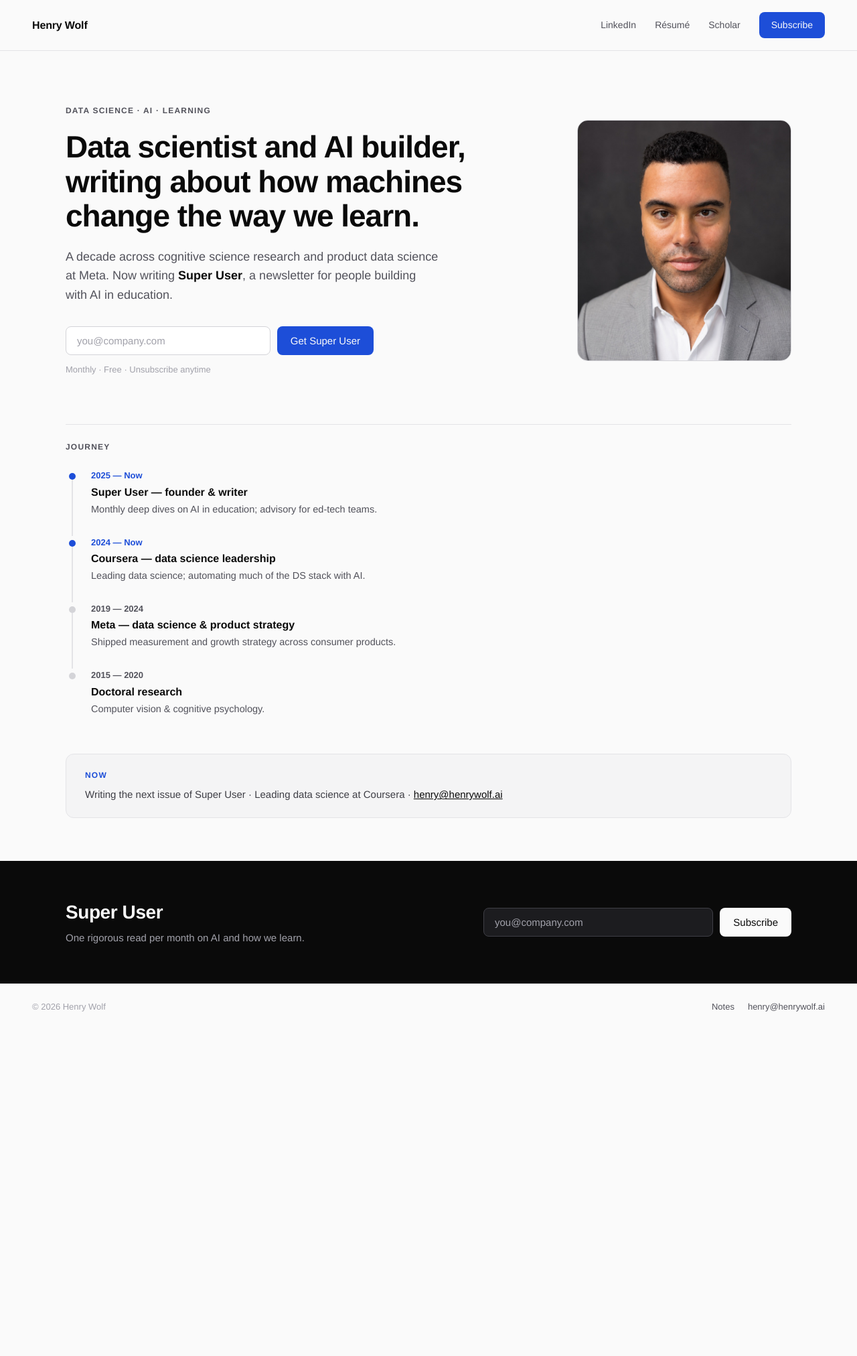
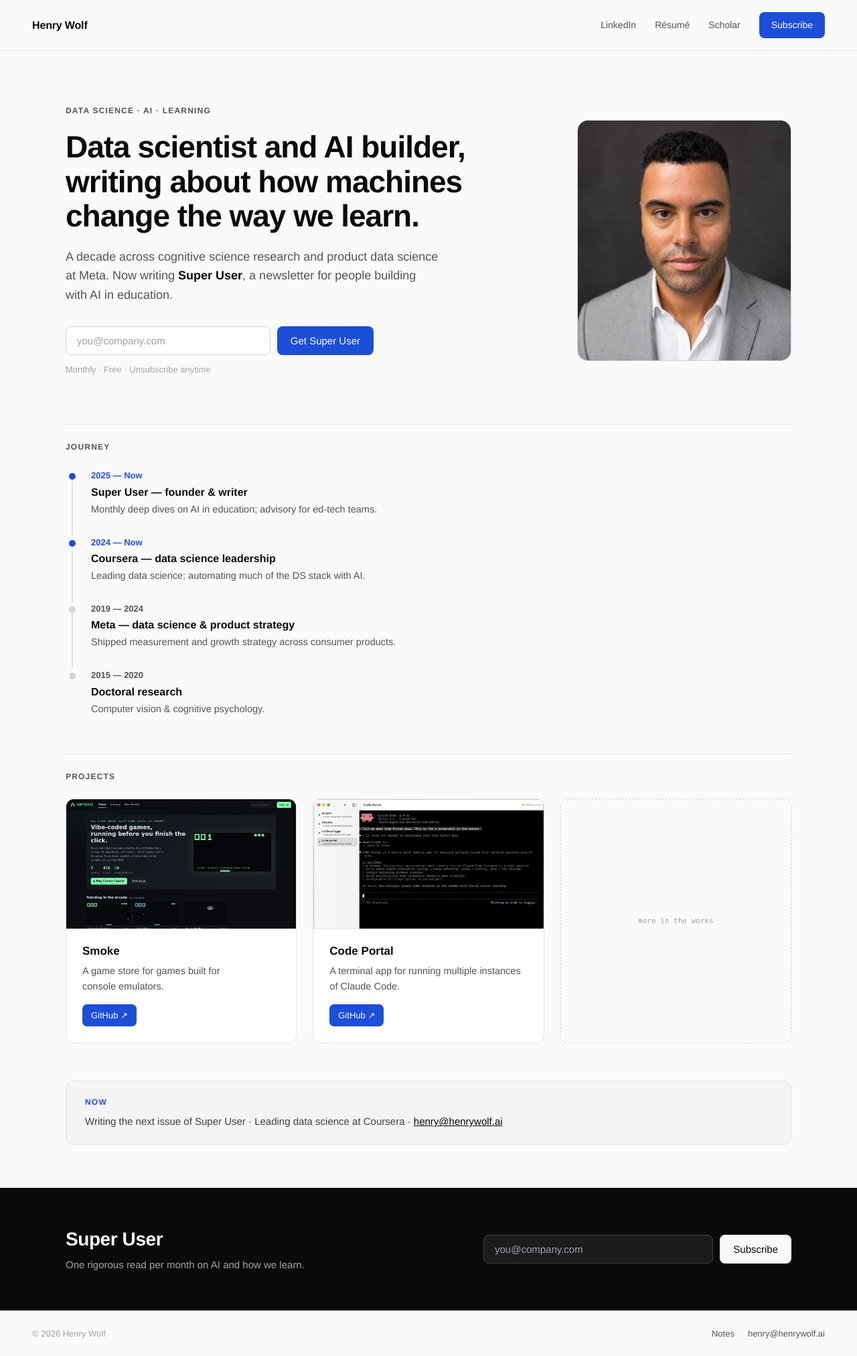
Before and after one commit to aenrichus/henrywolf-ai, a Jekyll site: the page built from index.md, in a window 1280 px wide. Shown: the whole page at 67% size. Built offline with Jekyll 4.4.1, drawn with Linux system fonts in a browser that asks for light colours; before the commit the page ends 1536 px from its top, so only the background shows below that.

Commit message:
Add Projects section from updated design handoff
Two project cards (Smoke, Code Portal) with a dashed "more in the
works" placeholder, between Journey and the NOW card. Smoke's App
Store button is omitted until the app ships; its GitHub button uses
the accent-primary style to match Code Portal's.

Co-Authored-By: Claude Fable 5 <noreply@anthropic.com>

```diff
--- a/_layouts/home.html
+++ b/_layouts/home.html
@@ -54,6 +54,33 @@ layout: default
   </ol>
 </section>
 
+<section class="section section--projects">
+  <h2 class="section-label">PROJECTS</h2>
+  <div class="projects-grid">
+    <div class="project-card">
+      <img src="{{ "/assets/projects/smoke.jpg" | relative_url }}" alt="Smoke storefront">
+      <div class="project-body">
+        <h3>Smoke</h3>
+        <p>A game store for games built for console emulators.</p>
+        <div class="project-links">
+          <a href="https://github.com/aenrichus/smoke">GitHub ↗</a>
+        </div>
+      </div>
+    </div>
+    <div class="project-card">
+      <img src="{{ "/assets/projects/code-portal.jpg" | relative_url }}" alt="Code Portal running multiple Claude Code sessions">
+      <div class="project-body">
+        <h3>Code Portal</h3>
+        <p>A terminal app for running multiple instances of Claude Code.</p>
+        <div class="project-links">
+          <a href="https://github.com/aenrichus/code-portal">GitHub ↗</a>
+        </div>
+      </div>
+    </div>
+    <div class="project-card--placeholder"><span>more in the works</span></div>
+  </div>
+</section>
+
 <section class="section section--now">
   <div class="now-card">
     <div class="now-label">NOW</div>
--- a/assets/css/main.css
+++ b/assets/css/main.css
@@ -196,6 +196,7 @@ input::placeholder { color: var(--faint); }
 }
 
 .section--journey { padding-bottom: clamp(40px, 5vw, 56px); }
+.section--projects { padding-bottom: clamp(40px, 5vw, 56px); }
 .section--now { padding-bottom: clamp(48px, 6vw, 64px); }
 
 .section-label {
@@ -269,6 +270,88 @@ input::placeholder { color: var(--faint); }
   color: var(--muted);
   margin-top: 3px;
   max-width: 640px;
+}
+
+/* ---------- Projects ---------- */
+
+.projects-grid {
+  display: grid;
+  grid-template-columns: repeat(auto-fill, minmax(300px, 1fr));
+  gap: 24px;
+}
+
+.project-card {
+  background: #ffffff;
+  border: 1px solid var(--line);
+  border-radius: 12px;
+  overflow: hidden;
+  display: flex;
+  flex-direction: column;
+}
+
+.project-card img {
+  width: 100%;
+  aspect-ratio: 16 / 9;
+  object-fit: cover;
+  object-position: top;
+  display: block;
+  border-bottom: 1px solid var(--line);
+}
+
+.project-body {
+  padding: 20px 24px 24px;
+  display: flex;
+  flex-direction: column;
+  flex: 1;
+}
+
+.project-body h3 {
+  margin: 0 0 6px;
+  font-size: 17px;
+  font-weight: 600;
+}
+
+.project-body p {
+  margin: 0;
+  font-size: 14.5px;
+  line-height: 1.55;
+  color: var(--muted);
+  text-wrap: pretty;
+}
+
+.project-links {
+  display: flex;
+  flex-wrap: wrap;
+  gap: 8px;
+  margin-top: auto;
+  padding-top: 16px;
+}
+
+.project-links a {
+  font-size: 13px;
+  font-weight: 500;
+  color: #fafafa;
+  background: var(--accent);
+  padding: 7px 13px;
+  border-radius: 7px;
+  text-decoration: none;
+}
+
+.project-links a:hover { opacity: 0.85; }
+
+.project-card--placeholder {
+  border: 1.5px dashed var(--border);
+  border-radius: 12px;
+  min-height: 160px;
+  display: flex;
+  align-items: center;
+  justify-content: center;
+}
+
+.project-card--placeholder span {
+  font-family: ui-monospace, Menlo, monospace;
+  font-size: 11px;
+  color: var(--faint);
 }
 
 /* ---------- Now card ---------- */
```
Also changed, not shown: assets/projects/code-portal.jpg (added), assets/projects/smoke.jpg (added).
